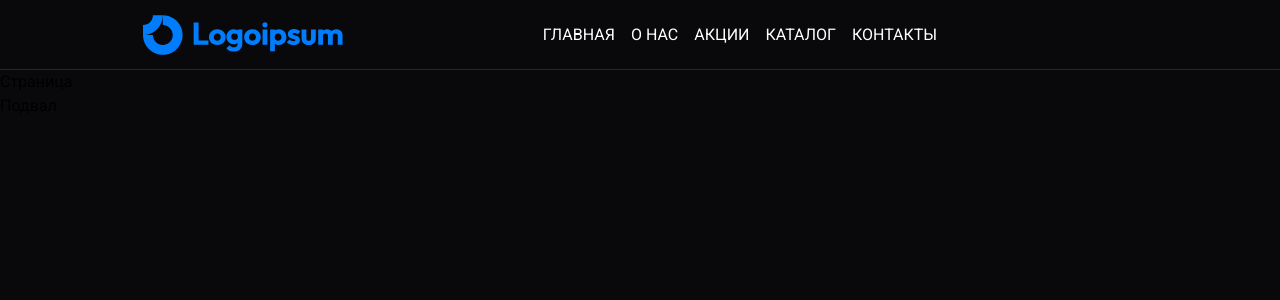
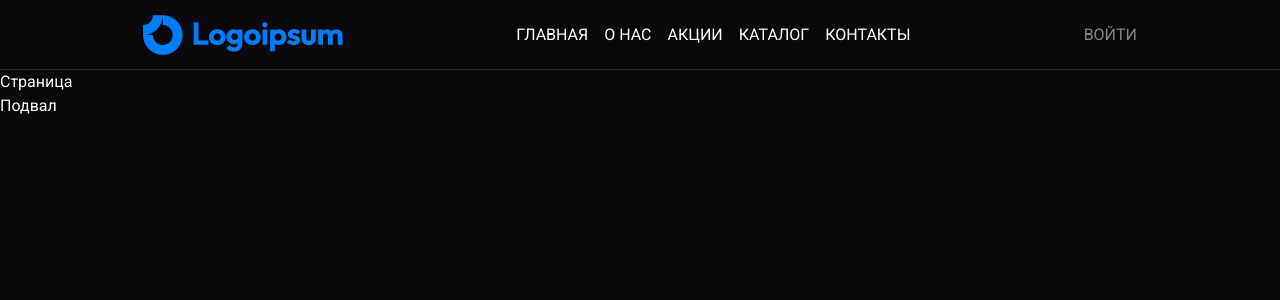
Before and after one commit to webNekit/web-gaming-nextjs, a Next.js app: page / in a window 1280 px wide. Shown: the top 300 px of the page. Built offline with nearby package versions, Linux system fonts and the light colour scheme.

Commit message:
Добавили библиотеку Swiper и Framer motion

```diff
--- a/package.json
+++ b/package.json
@@ -9,10 +9,12 @@
     "lint": "next lint"
   },
   "dependencies": {
+    "framer-motion": "^11.0.12",
     "next": "14.1.3",
     "react": "^18",
     "react-dom": "^18",
-    "react-icons": "^5.0.1"
+    "react-icons": "^5.0.1",
+    "swiper": "^11.0.7"
   },
   "devDependencies": {
     "@types/node": "^20",
--- a/src/app/layout.tsx
+++ b/src/app/layout.tsx
@@ -28,7 +28,7 @@ export default function RootLayout({
 }>) {
   return (
     <html lang="en">
-      <body className={`${roboto.variable} ${oswald.variable} w-full bg-zinc-950`}>
+      <body className={`${roboto.variable} ${oswald.variable} w-full bg-zinc-950 text-white`}>
         <div className="__next">
           <Header />
           <main className="main w-full" id="main">
--- a/src/components/Header/Header.tsx
+++ b/src/components/Header/Header.tsx
@@ -22,6 +22,11 @@ const Header = () => {
           <Navbar containerStyle='hidden md:flex' />
           {/* end component navbar */}
           <div className=''>
+            <ul className="flex items-center gap-4">
+              <li className="inline-flex">
+                <Link href="" className='uppercase text-white/50 hover:text-white transition-all'>Войти</Link>
+              </li>
+            </ul>
             {/* start menu bar */}
             <button onClick={() => setOpenNav(!openNav)} className='text-xl text-white w-[45px] h-[45px] flex items-center justify-center border border-zinc-500 rounded-md md:hidden'>
               <FaBars />
```
Also changed, not shown: 1 other file (tests, documents, lock files or other folders).
